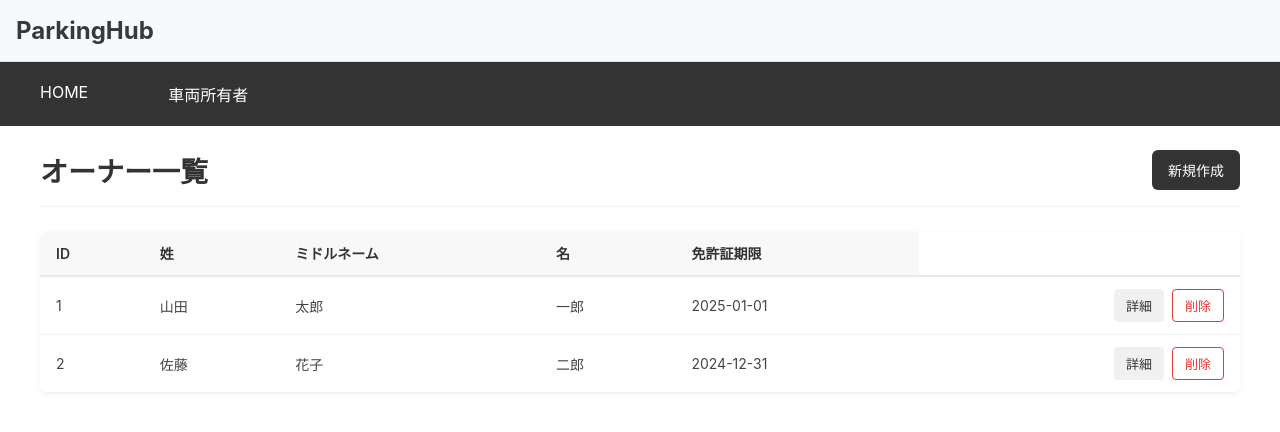
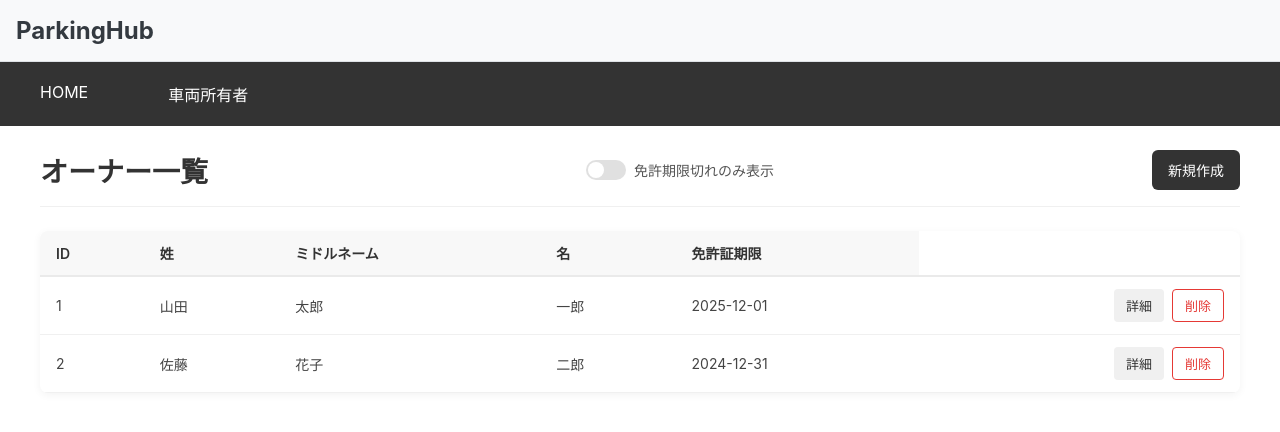
Before and after one commit to taatolu/ParkingHub, a React (Create React App) app in the folder front/: page / in a window 1280 px wide. Shown: the top 432 px of the page. Built offline with nearby package versions, Linux system fonts and the light colour scheme.

Commit message:
feat: 免許期限切れオーナーのフィルタ機能を追加し、OwnerListに絞り込んだデータを渡す

```diff
--- a/front/src/pages/OwnerDashboard.tsx
+++ b/front/src/pages/OwnerDashboard.tsx
@@ -1,4 +1,4 @@
-import React, { useState } from "react";
+import React, { useState, useMemo } from "react";
 import styles from "./css/OwnerDashboard.module.css"; // CSSをインポート
 // OwnerDashboardコンポーネント：オーナーダッシュボードのメインコンポーネント
 import OwnerList from "../features/owner/components/OwnerList"
@@ -6,7 +6,7 @@ import EditOwnerModal from "../features/owner/components/EditOwnerModal";
 
 // ダミーデータ：実際にはAPIから取得したデータを使用するが、一旦は仮のデータを使用
 const dummyOwners = [
-    { id: 1, first_name: "山田", middle_name: "太郎", last_name: "一郎", license_expiration: "2025-01-01" },
+    { id: 1, first_name: "山田", middle_name: "太郎", last_name: "一郎", license_expiration: "2025-12-01" },
     { id: 2, first_name: "佐藤", middle_name: "花子", last_name: "二郎", license_expiration: "2024-12-31" },
 ];
 
@@ -25,13 +25,34 @@ const OwnerDashboard: React.FC = () => {
     // 編集対象のオーナー情報を管理するstateの定義
     //↓useStateは<null | { ... }>のように、nullかオーナー情報のオブジェクトを持つことができる
     const [selectedOwner, setSelectedOwner] = useState<null | Owner>(null);
-
     // モーダルを開く関数
     const openModal = (owner: Owner | null) => {
         setSelectedOwner(owner);
         setIsOpen(true);
     };
 
+
+    // List表示関連
+    // Ownerの内、免許期限切れのOwnerだけを表示するためのフィルタの状態を管理
+    const [showExpiredOnly, setShowExpiredOnly] = useState(false);
+    // フィルタの切り替えを処理する関数
+    const toggleExpiredFilter = () => {
+        //ShowExpiredOnlysに反転した値をセットしたいので、setShowExpiredOnlyに!showExpiredOnlyを渡す
+        setShowExpiredOnly(!showExpiredOnly);
+    };
+    // フィルタリングされたオーナーリストを取得する関数
+    const getFilteredOwners =  useMemo(() => {
+        if (!showExpiredOnly) {
+            //showExpiredOnlyがfalseの場合、全てのオーナーを返す
+            return dummyOwners;
+        }
+        const today = new Date();       // 今日の日付を取得
+        // 免許期限切れのオーナーだけをフィルタリング
+        return dummyOwners.filter((owner) => {
+            const expirationDate = new Date(owner.license_expiration);
+            return expirationDate < today;
+        });
+    }, [showExpiredOnly]);
 
     // Button関連の関数（処理を定義）
     // Ownerの詳細ボタンクリック時の処理
@@ -54,13 +75,26 @@ const OwnerDashboard: React.FC = () => {
         <div className={styles.container}>
             <div className={styles.header}>
                 <h1 className={styles.title}>オーナー一覧</h1>
+                {/* 免許期限切れフィルタのトグルボタン */}
+                <div className={styles.toggleContainer}>
+                    <label className={styles.toggleLabel}>
+                        <input
+                            type="checkbox"
+                            checked={showExpiredOnly}
+                            onChange={toggleExpiredFilter}
+                        />
+                        免許期限切れのみ表示
+                    </label>
+                </div>
                 {/* 新規作成ボタン */}
-                <button className={styles.createButton} onClick={() => openModal(null)}>新規作成</button>
+                <button className={styles.createButton} onClick={() => openModal(null)}>
+                    新規作成
+                </button>
             </div>
             {/* OwnerListコンポーネントを表示 */}
             <div className={styles.tableContainer}>
                 <OwnerList
-                    owners={dummyOwners}    //OwnerListコンポーネントのpropsにダミーデータを渡す
+                    owners={getFilteredOwners}    //OwnerListコンポーネントのpropsに絞り込んだオーナーリストを渡す
                     onDetail={onDetail}  //OwnerListコンポーネントのpropsにonDetail関数を渡す
                     onDelete={onDelete}  //OwnerListコンポーネントのpropsにonDelete関数を渡す
                 />
--- a/front/src/pages/css/OwnerDashboard.module.css
+++ b/front/src/pages/css/OwnerDashboard.module.css
@@ -41,6 +41,58 @@
   background-color: #222;
 }
 
+/* トグルボタンのコンテナ */
+.toggleContainer {
+  display: flex;
+  align-items: center;
+  gap: 8px;
+}
+
+/* トグルボタンのラベル */
+.toggleLabel {
+  display: flex;
+  align-items: center;
+  gap: 8px;
+  cursor: pointer;
+  user-select: none;
+  font-size: 14px;
+  color: #555;
+  font-weight: 500;
+}
+
+/* チェックボックス（トグルスイッチ風） */
+.toggleLabel input[type="checkbox"] {
+  appearance: none;
+  width: 40px;
+  height: 20px;
+  background-color: #e0e0e0;
+  border-radius: 20px;
+  position: relative;
+  cursor: pointer;
+  transition: background-color 0.2s;
+  margin: 0;
+}
+
+.toggleLabel input[type="checkbox"]:checked {
+  background-color: #333;
+}
+
+.toggleLabel input[type="checkbox"]::before {
+  content: '';
+  position: absolute;
+  width: 16px;
+  height: 16px;
+  border-radius: 50%;
+  top: 2px;
+  left: 2px;
+  background-color: white;
+  transition: transform 0.2s;
+}
+
+.toggleLabel input[type="checkbox"]:checked::before {
+  transform: translateX(20px);
+}
+
 .tableContainer {
   background-color: #fff;
   border-radius: 8px;
@@ -63,4 +115,13 @@
   .title {
     font-size: 24px;
   }
+
+  .toggleContainer {
+    order: 2;
+  }
+
+  .createButton {
+    order: 3;
+    width: 100%;
+  }
 }
```
